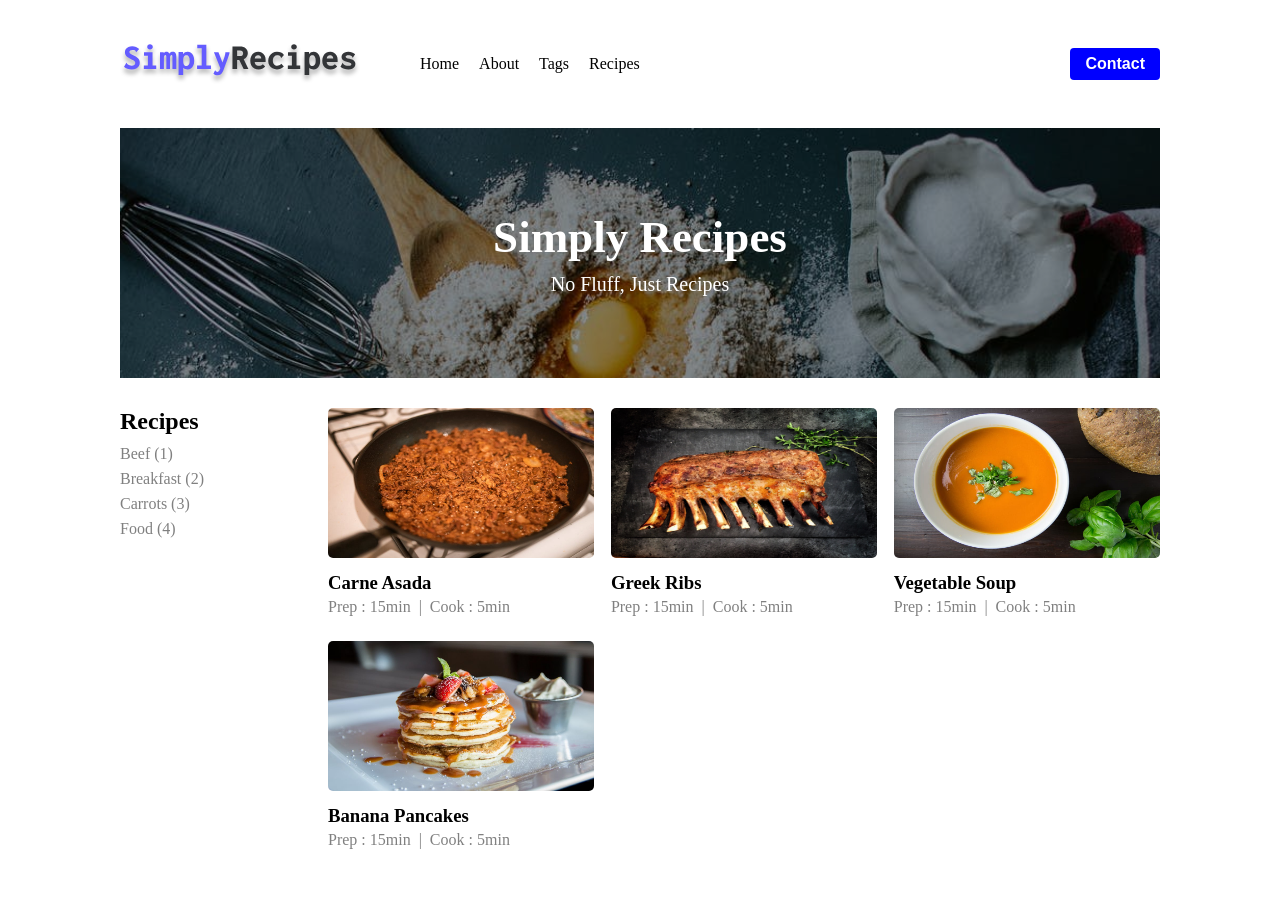
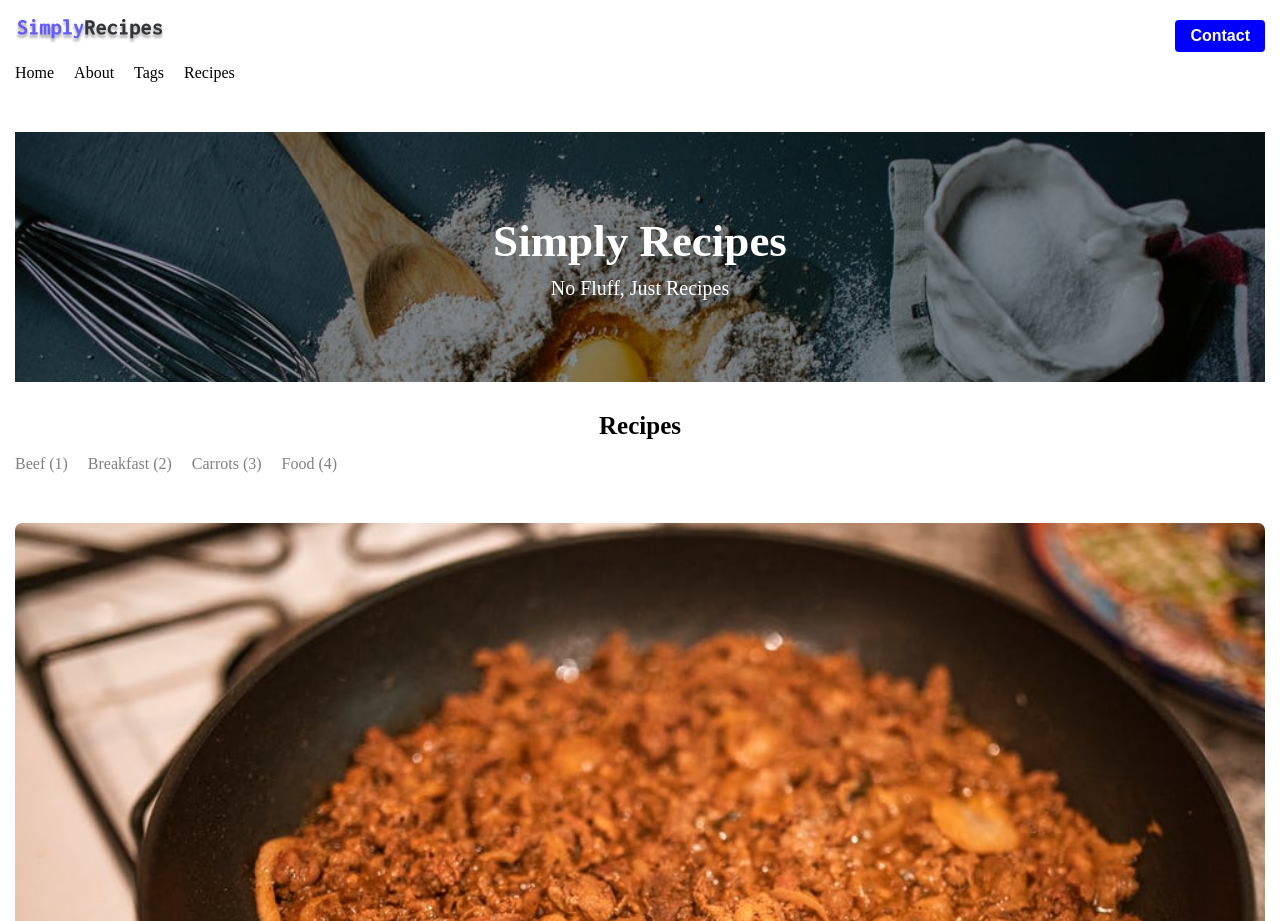
Before and after one commit to Okpainmo/recipe-website-project__class, a plain HTML site: page index.html in a window 1280 px wide. Shown: the top 921 px of the page. Drawn offline with Linux system fonts and the light colour scheme.

Commit message:
added new branch and practice update for mobile-first responsiveness

```diff
--- a/index.html
+++ b/index.html
@@ -7,8 +7,8 @@
     <title>Recipes: your no1 recipe guide</title>
 
     <!-- main styles -->
-    <link rel="stylesheet" href="./styles/index.css" />
-    <link rel="stylesheet" href="./styles/media-queries.css" />
+    <link rel="stylesheet" href="./styles/index_mobile-first.css" />
+    <link rel="stylesheet" href="./styles/media-queries_mobile-first.css" />
   </head>
   <body>
     <main class="parent-wrapper">
@@ -32,7 +32,7 @@
             </a>
           </ul>
         </section>
-        <div class="contact-button-wrapper">
+        <div class="nav-right contact-button-wrapper">
           <button class="contact-btn">Contact</button>
         </div>
       </nav>
--- /dev/null
+++ b/styles/index_mobile-first.css
@@ -0,0 +1,112 @@
+* {
+  padding: 0;
+  margin: 0;
+  box-sizing: border-box;
+}
+
+.brand-logo img {
+  width: 150px;
+  height: 60px;
+}
+
+nav ul a {
+  text-decoration: none;
+  color: black;
+}
+
+nav ul {
+  display: flex;
+  gap: 20px;
+  list-style-type: none;
+}
+
+.navbar {
+  display: flex;
+  justify-content: space-between;
+}
+
+.contact-btn {
+  background-color: blue;
+  border-radius: 4px;
+  padding: 7px 15px;
+  font-size: 1rem;
+  color: white;
+  font-weight: bold;
+  border: none;
+  display: flex;
+  align-items: center;
+}
+
+.contact-button-wrapper {
+  margin-top: 20px;
+}
+
+.parent-wrapper {
+  padding: 0 15px;
+}
+
+.hero-banner {
+  background-image: url('../assets/main.jpeg');
+  background-repeat: no-repeat;
+  background-size: cover;
+  background-color: rgba(0, 0, 0, 0.3);
+  background-blend-mode: overlay;
+  height: 250px;
+  width: 100%;
+  margin-bottom: 30px;
+  margin-top: 50px;
+  color: white;
+  display: flex;
+  align-items: center;
+  justify-content: center;
+}
+
+.recipes-menu {
+  margin-bottom: 50px;
+}
+
+.recipes-menu-header {
+  font-size: 25px;
+  margin-bottom: 15px;
+  text-align: center;
+}
+
+.recipes-menu ul a {
+  color: grey;
+}
+
+.recipes-wrapper {
+  display: flex;
+  flex-direction: column;
+}
+
+.recipe {
+  margin-bottom: 25px;
+}
+
+.recipe img {
+  width: 100%;
+  border-radius: 7px;
+  margin-bottom: 12px;
+}
+
+.recipe h3 {
+  width: 100%;
+  border-radius: 7px;
+  margin-bottom: 5px;
+}
+
+footer {
+  justify-content: center;
+  background-color: black;
+  margin-top: 70px;
+  font-size: 10px;
+  text-align: center;
+  padding: 20px;
+  color: white;
+  display: flex;
+}
+
+footer a {
+  display: inline-block;
+}
```
Also changed, not shown: styles/media-queries_mobile-first.css (added).
